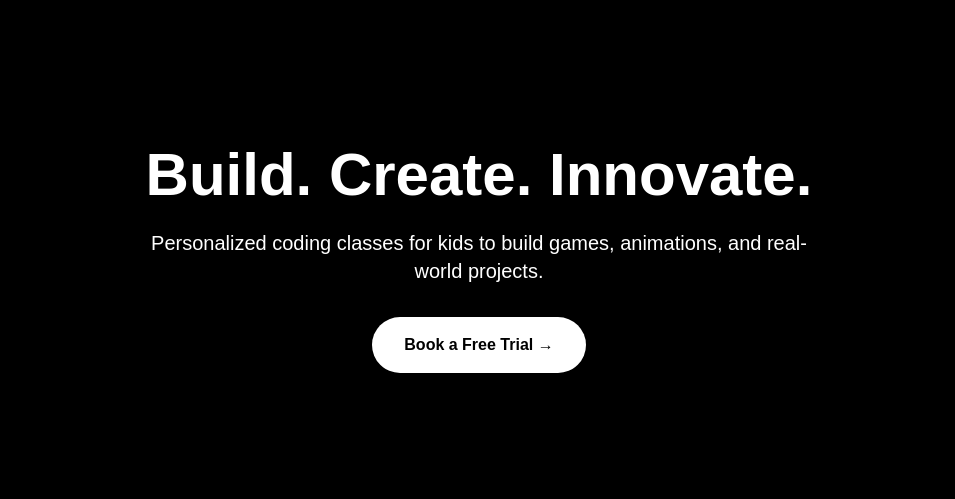
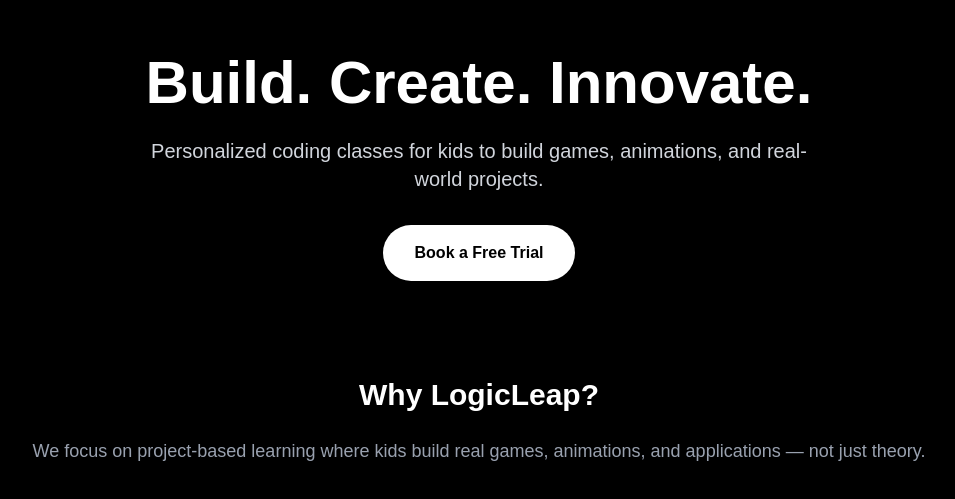
Before and after one commit to srushteesingh/logicleap-platform, a Next.js app: page / in a window 1280 px wide. Shown: the part 141-640 px from the top of the page, without its empty margins (161-1116 px from the left). Built offline with nearby package versions, Linux system fonts and the light colour scheme.

Commit message:
Homepage structured properly

```diff
--- a/app/page.tsx
+++ b/app/page.tsx
@@ -1,15 +1,31 @@
 export default function Home() {
   return (
-    <main className="min-h-screen flex flex-col items-center justify-center bg-black text-white text-center px-6">
+    <main className="min-h-screen flex flex-col items-center justify-center bg-black text-white text-center px-6 py-20">
+
+      {/* Hero Section */}
       <h1 className="text-4xl md:text-6xl font-bold mb-6">
         Build. Create. Innovate.
       </h1>
-      <p className="text-lg md:text-xl mb-8 max-w-2xl">
+
+      <p className="text-lg md:text-xl mb-8 max-w-2xl text-gray-300">
         Personalized coding classes for kids to build games, animations, and real-world projects.
       </p>
+
       <button className="bg-white text-black px-8 py-4 rounded-full font-semibold hover:scale-105 transition duration-300">
-        Book a Free Trial →
+        Book a Free Trial
       </button>
+
+      {/* Why Section */}
+      <div className="mt-24 max-w-4xl">
+        <h2 className="text-3xl font-bold mb-6">
+          Why LogicLeap?
+        </h2>
+
+        <p className="text-lg text-gray-400">
+          We focus on project-based learning where kids build real games, animations, and applications — not just theory.
+        </p>
+      </div>
+
     </main>
   );
 }
```
